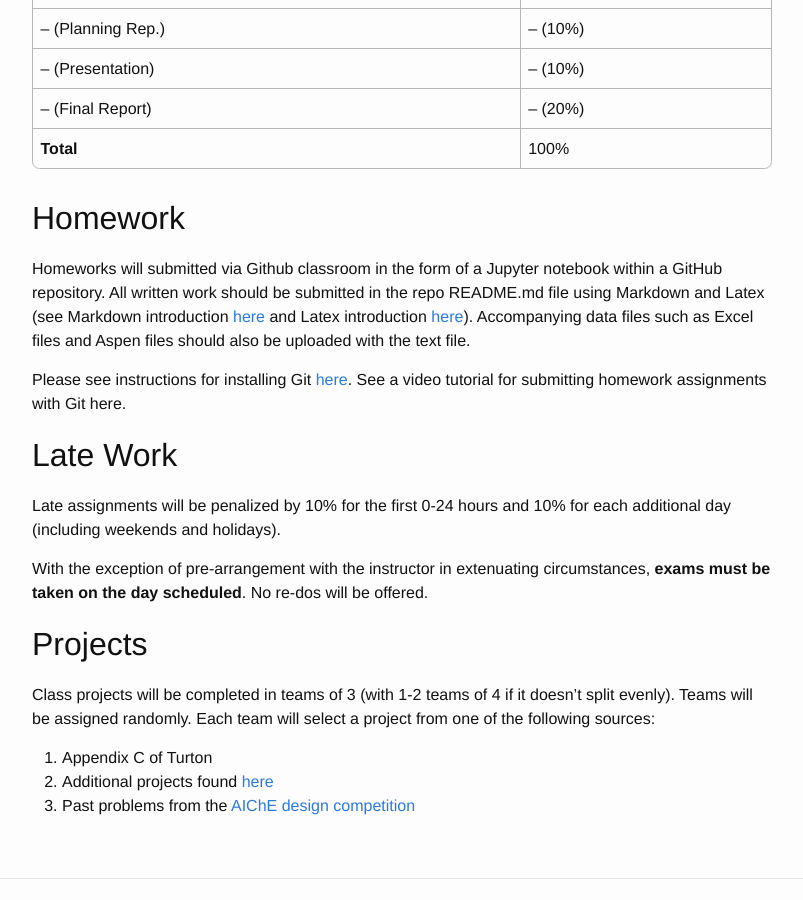
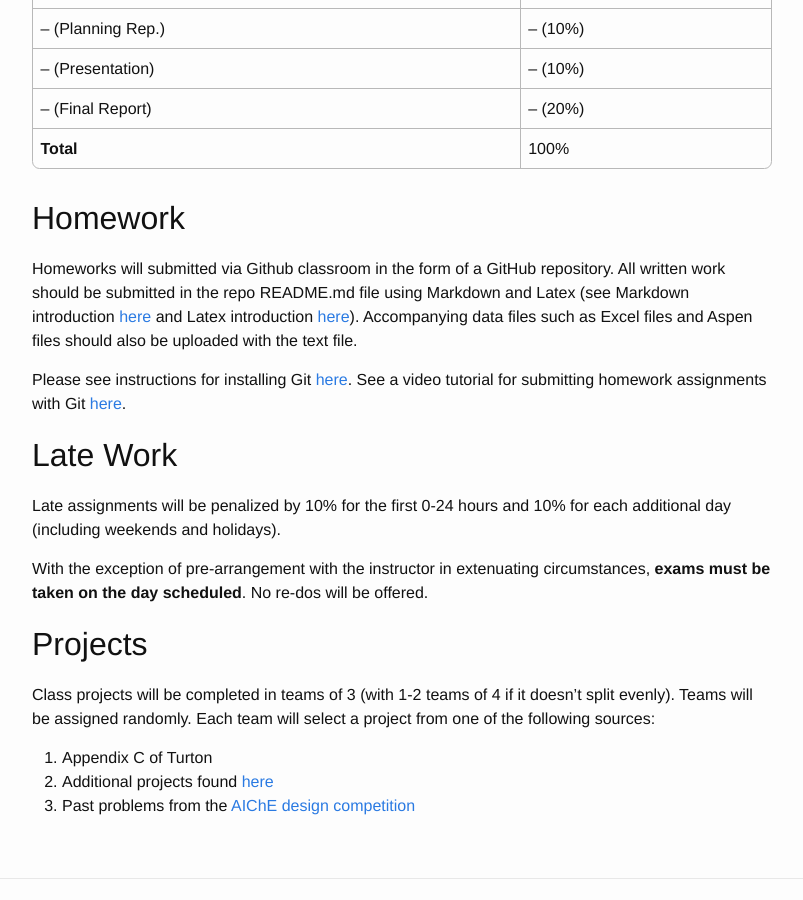
Before and after one commit to uw-cheme485/uw-cheme485.github.io, a Jekyll site: the page built from grading.md, in a window 1280 px wide and 900 px high, scrolled down 474 px. Shown: the whole window, without its empty margins (238-1041 px from the left). Built offline with Jekyll 4.4.1, drawn with Linux system fonts in a browser that asks for light colours.

```diff
--- a/grading.md
+++ b/grading.md
@@ -20,9 +20,9 @@ Final grades are broken down as follows:
 
 ## Homework
 
-Homeworks will submitted via Github classroom in the form of a Jupyter notebook within a GitHub repository. All written work should be submitted in the repo README.md file using Markdown and Latex (see Markdown introduction [here](https://www.markdownguide.org/basic-syntax/) and Latex introduction [here](https://www.overleaf.com/learn/latex/Mathematical_expressions)). Accompanying data files such as Excel files and Aspen files should also be uploaded with the text file.
+Homeworks will submitted via Github classroom in the form of a GitHub repository. All written work should be submitted in the repo README.md file using Markdown and Latex (see Markdown introduction [here](https://www.markdownguide.org/basic-syntax/) and Latex introduction [here](https://www.overleaf.com/learn/latex/Mathematical_expressions)). Accompanying data files such as Excel files and Aspen files should also be uploaded with the text file.
 
-Please see instructions for installing Git [here](https://uwescience.github.io/2019-10-01-uw/). See a video tutorial for submitting homework assignments with Git here.
+Please see instructions for installing Git [here](https://uwescience.github.io/2019-10-01-uw/). See a video tutorial for submitting homework assignments with Git [here](https://uw.hosted.panopto.com/Panopto/Pages/Viewer.aspx?id=847f11be-1154-4c41-9d10-aaff0122ebd7).
 
 ## Late Work
 
```
